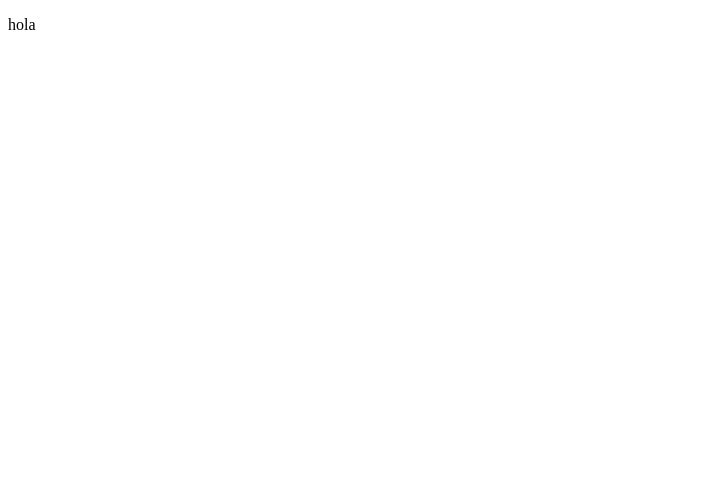
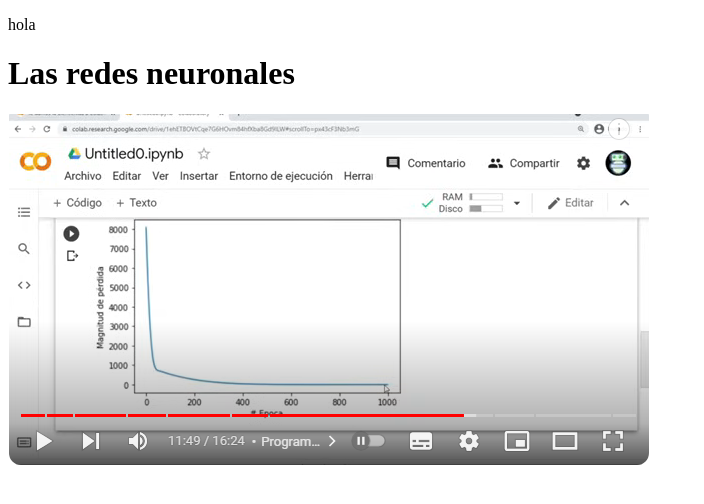
Before and after one commit to afecreer/inteligenciaartficialnoche, a plain HTML site: page index.html in a window 1280 px wide. Shown: the whole page, without its empty margins (0-704 px from the left). Drawn offline with Linux system fonts and the light colour scheme.

Commit message:
modificado 12092024

```diff
--- a/index.html
+++ b/index.html
@@ -7,6 +7,7 @@
 </head>
 <body>
     <p>hola</p>
+    <h1>Las  redes neuronales</h1>
     <img src="red.png" alt="">
 
 </body>
```
Also changed, not shown: red.png (added).
